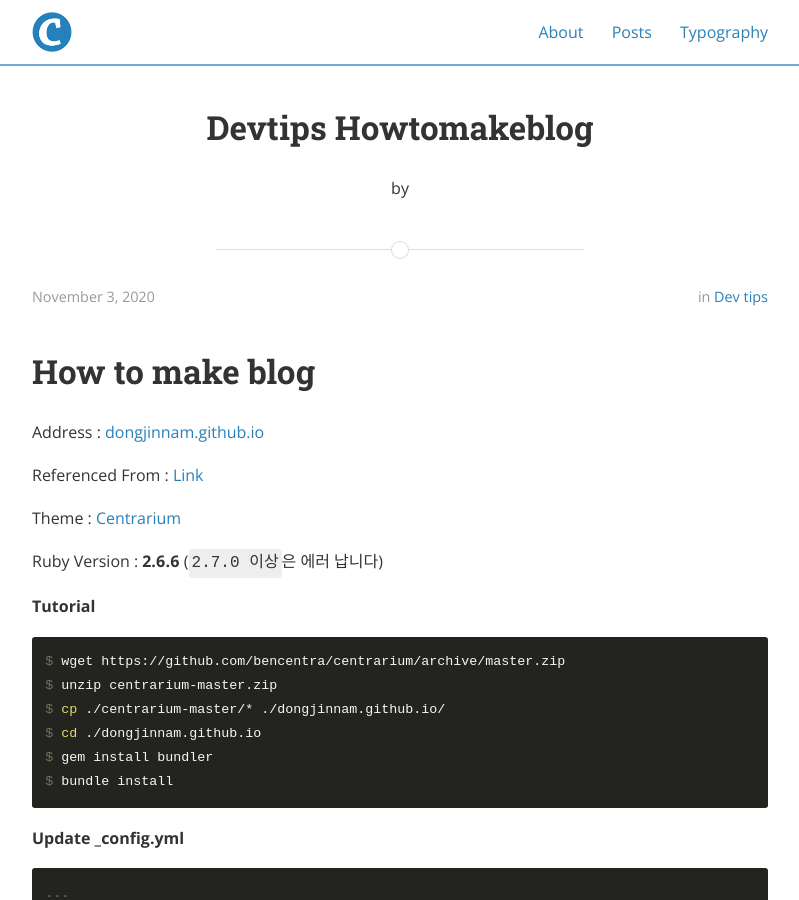
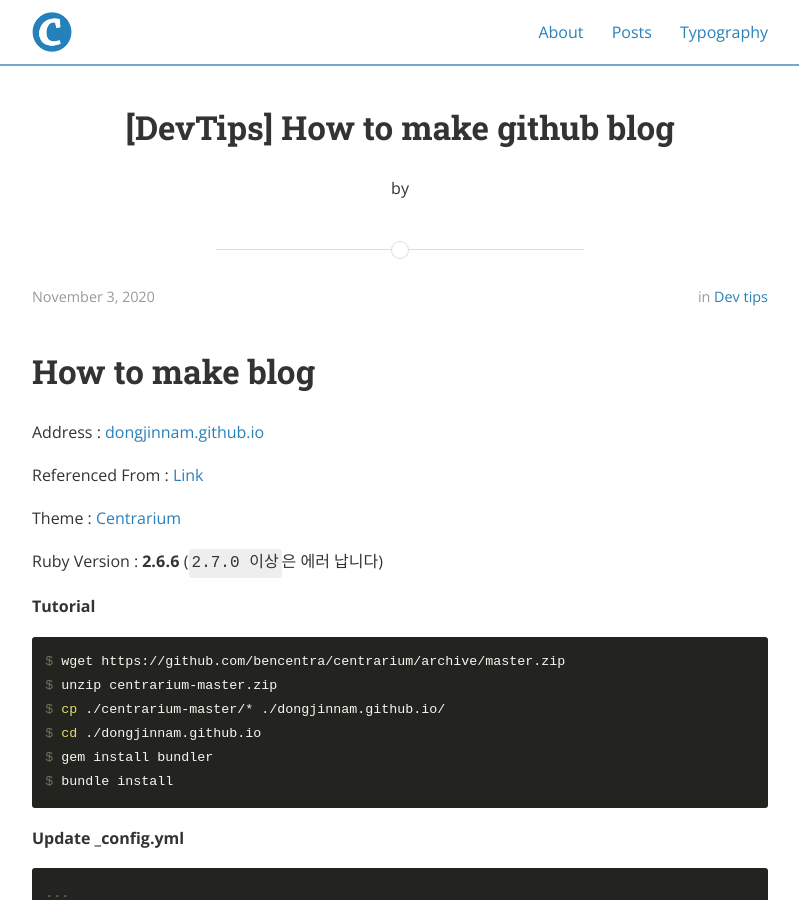
Before and after one commit to DongJinNam/dongjinnam.github.io, a Jekyll site: the page built from _posts/2020-11-03-devtips-howtomakeblog.markdown, in a window 1280 px wide and 900 px high. Shown: the whole window, without its empty margins (240-1039 px from the left). Built offline with Jekyll 4.4.1, drawn with Linux system fonts in a browser that asks for light colours; nearby versions of some CDN libraries.

Commit message:
[Update] devtips howtomakeblog.md file

```diff
--- a/_posts/2020-11-03-devtips-howtomakeblog.markdown
+++ b/_posts/2020-11-03-devtips-howtomakeblog.markdown
@@ -7,6 +7,7 @@ alt: image-alt
 project-date: November 2020
 client: Start Bootstrap
 category: Dev Tips
+title:  "[DevTips] How to make github blog"
 description: How to make github blog by nandy
 ---
 # How to make blog
```
